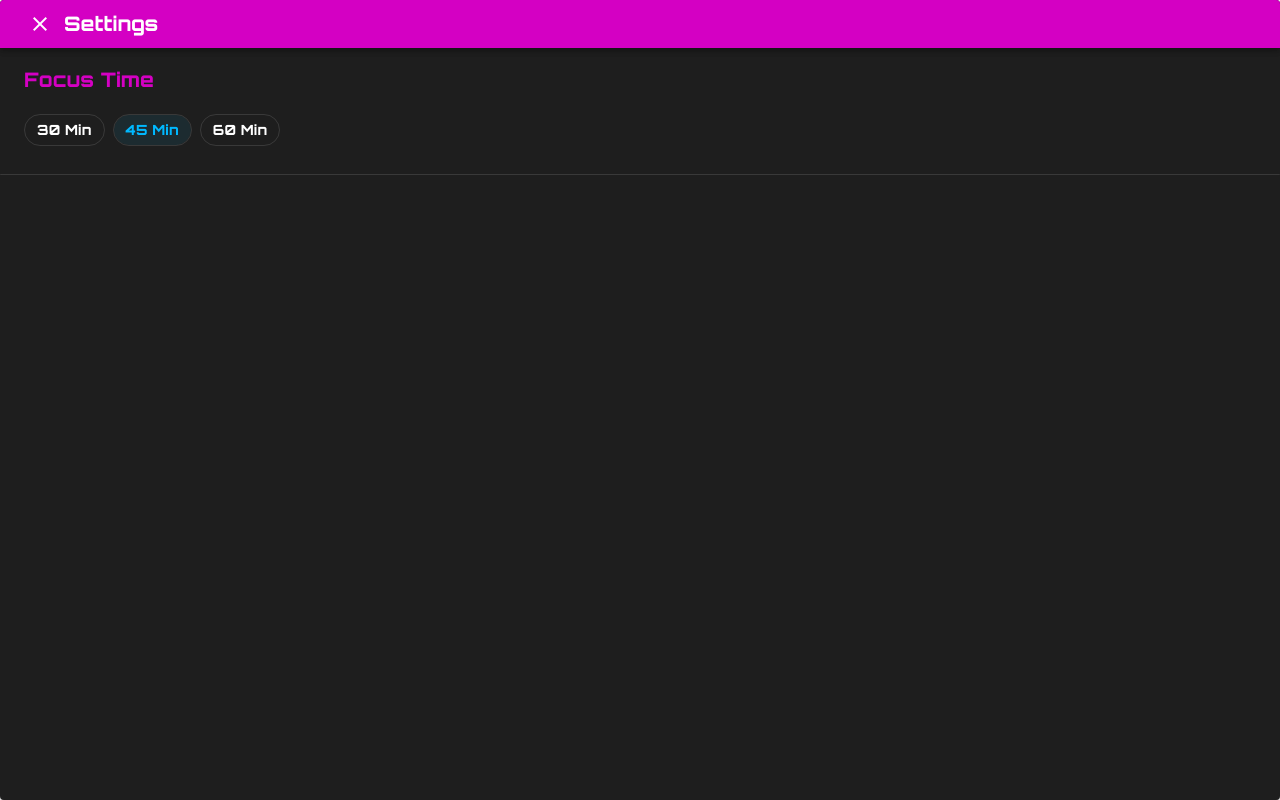
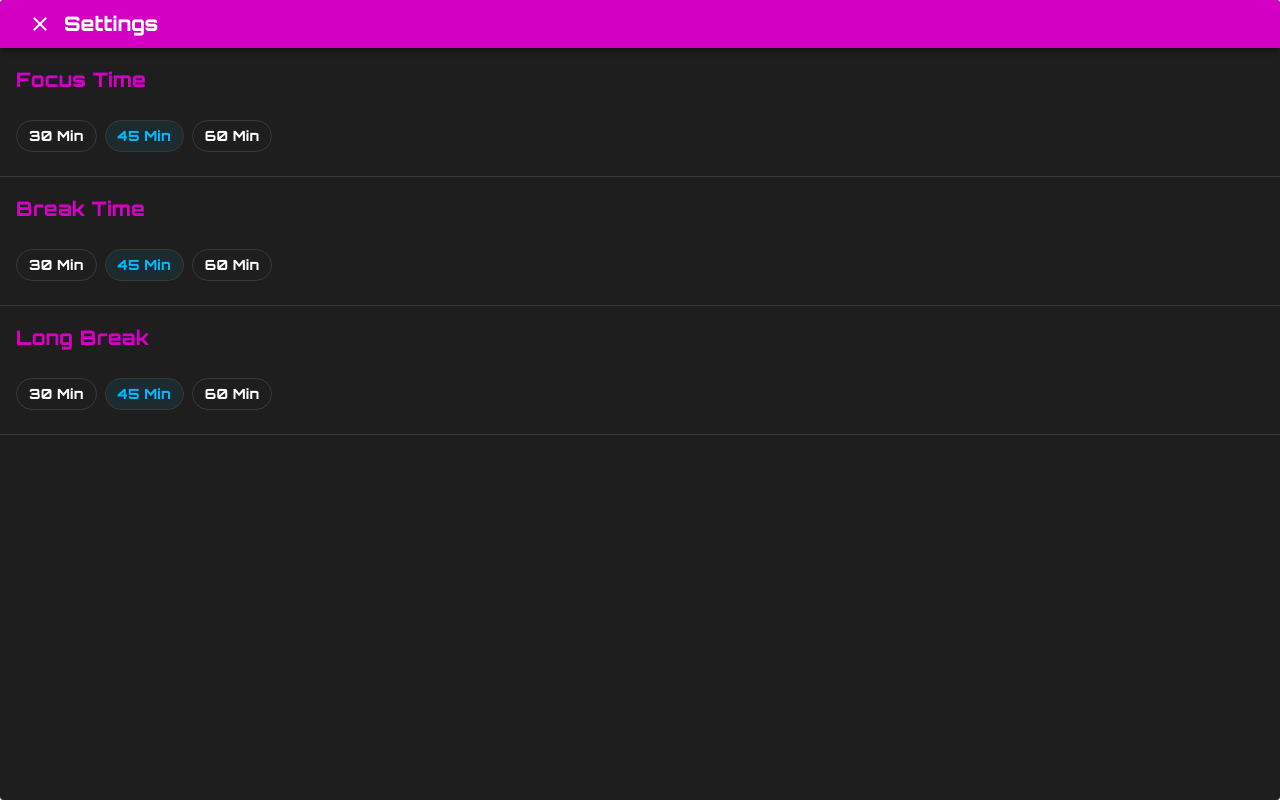
Before and after one commit to PilarCha/Vue-Pomodoro, a Vue app: page / in a window 1280 px wide. Built offline with nearby package versions, Linux system fonts and the light colour scheme.

Commit message:
got the for loop to work by creating another div encompassing everything

```diff
--- a/src/components/PickTime.vue
+++ b/src/components/PickTime.vue
@@ -37,11 +37,14 @@
           <v-toolbar-title>Settings</v-toolbar-title>
         </v-toolbar>
 
-
+        <div
+          v-for="chip in chipObj"
+          :key = "chip.id"
+          >
           <v-card-title
               style="color:var(--settings-pink)"
               >
-            Focus Time
+              {{chip.title}}
             </v-card-title>
           <v-card-text>
             <v-chip-group
@@ -58,6 +61,7 @@
             </v-chip-group>
           </v-card-text>
           <v-divider></v-divider>
+        </div>
 
         <!-- <v-card-title
           style="color:var(--settings-pink)"
```
Lines whose indentation alone changed are shown as unchanged.
